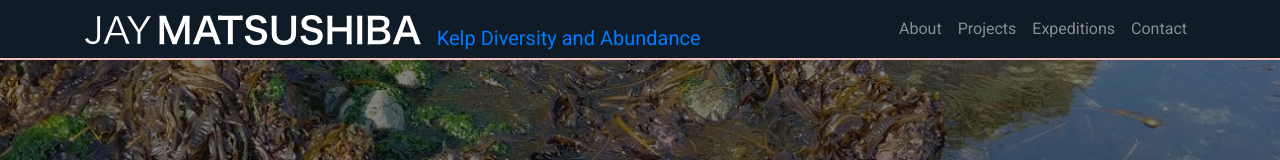
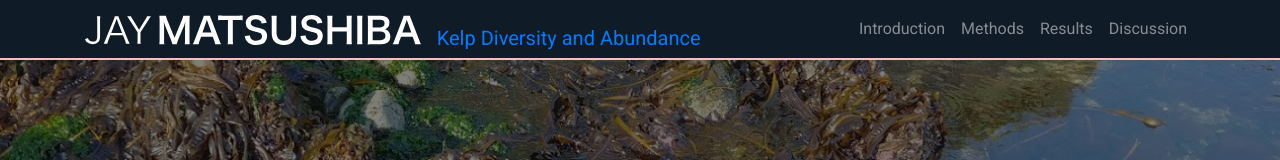
Before and after one commit to JayMatsushiba/seaweed, a plain HTML site: page index.html in a window 1280 px wide. Shown: the top 160 px of the page. Drawn offline with nearby package versions, Linux system fonts and the light colour scheme; a web font is replaced by a local one.

Commit message:
Update index.html

```diff
--- a/index.html
+++ b/index.html
@@ -36,10 +36,10 @@
                 </button>
                 <div class="collapse navbar-collapse" id="navbarNavAltMarkup">
                   <div class="navbar-nav ml-auto">
-                    <a class="nav-item nav-link " href="#bio-page">About</a>
-                    <a class="nav-item nav-link " href="#project-page">Projects</a>
-                    <a class="nav-item nav-link " href="#expedition-page">Expeditions</a>
-                    <a class="nav-item nav-link " href="#contact-page">Contact</a>
+                    <a class="nav-item nav-link " href="#intro-page">Introduction</a>
+                    <a class="nav-item nav-link " href="#methods-page">Methods</a>
+                    <a class="nav-item nav-link " href="#results-page">Results</a>
+                    <a class="nav-item nav-link " href="#discussion-page">Discussion</a>
                   </div>
                 </div>
             </div>
```
